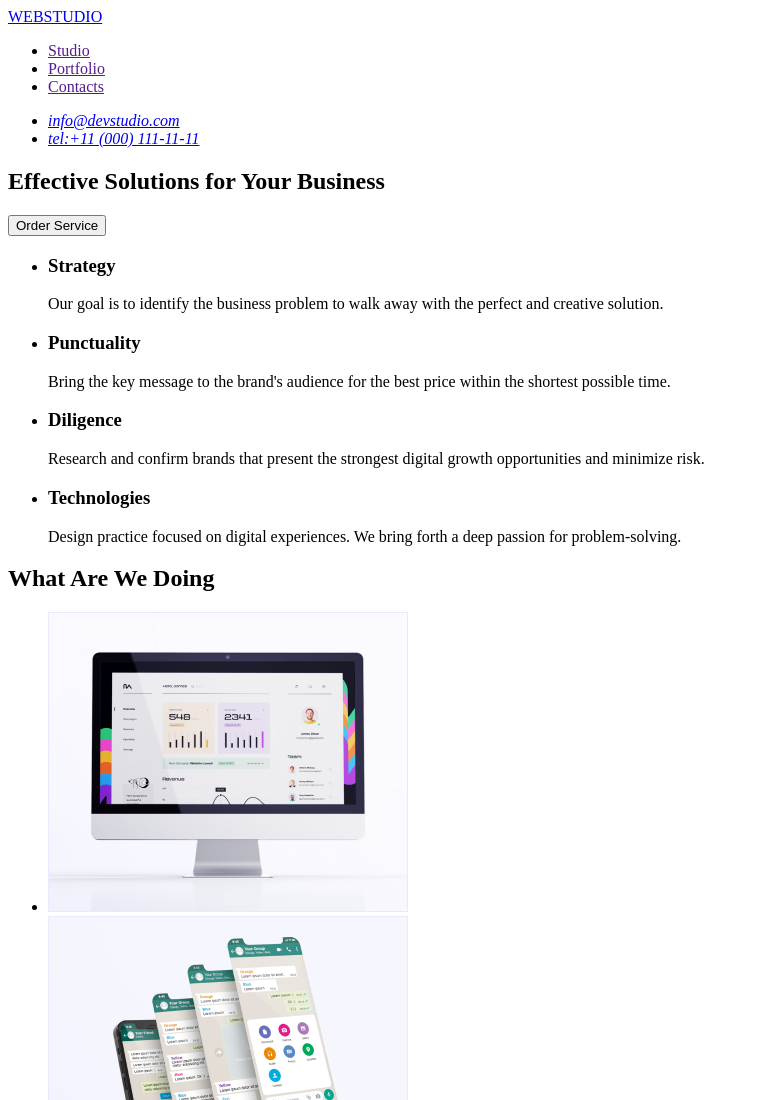
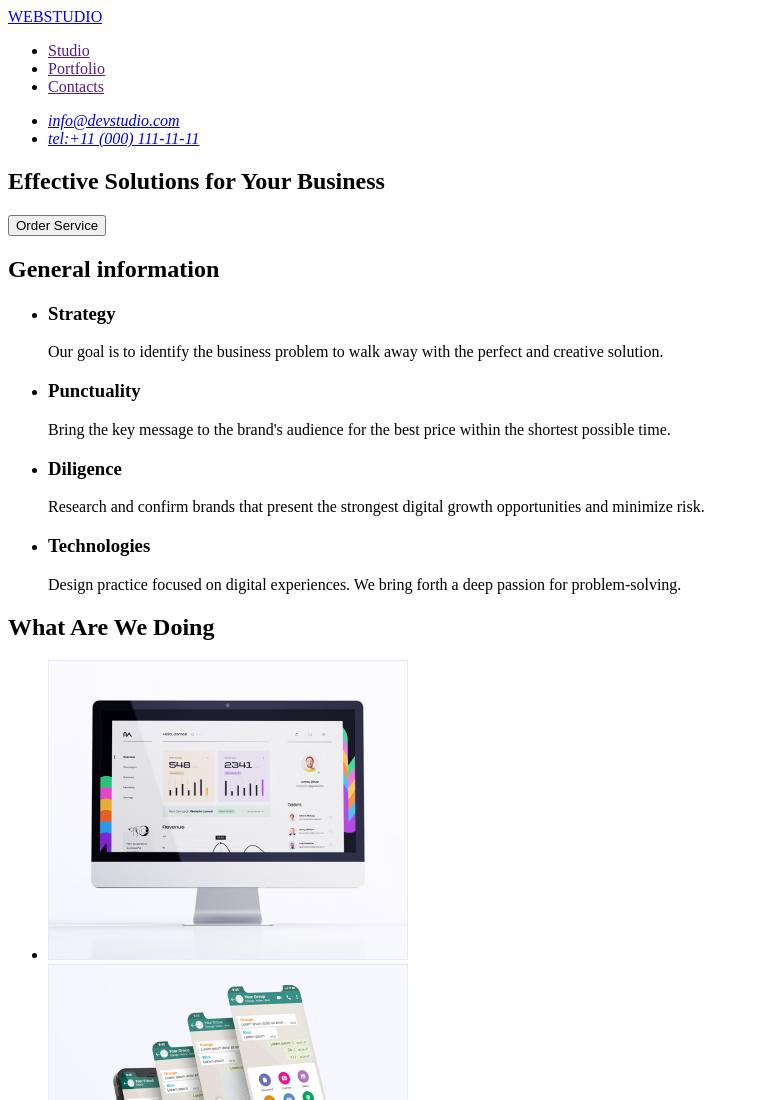
Before and after one commit to Kseniia111/hw-01, a plain HTML site: page index.html in a window 1280 px wide. Shown: the top 1100 px of the page, without its empty margins (0-759 px from the left). Drawn offline with Linux system fonts and the light colour scheme.

Commit message:
Update index.html

```diff
--- a/index.html
+++ b/index.html
@@ -34,6 +34,7 @@
         </section>
         <!--General information-->
         <section>
+            <h2>General information</h2>
             <ul>
             <li>
                 <h3>Strategy</h3>
```
